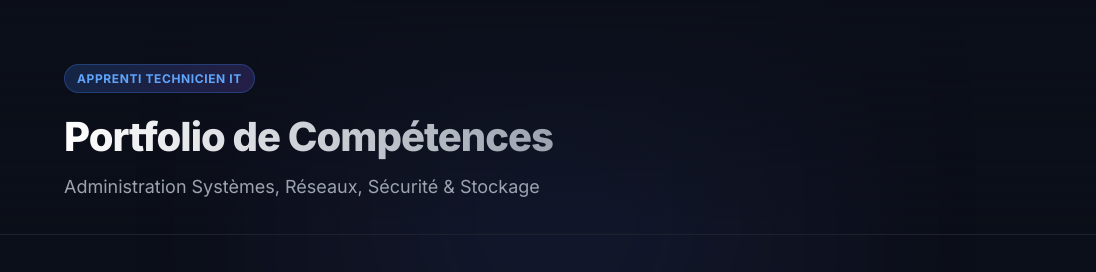
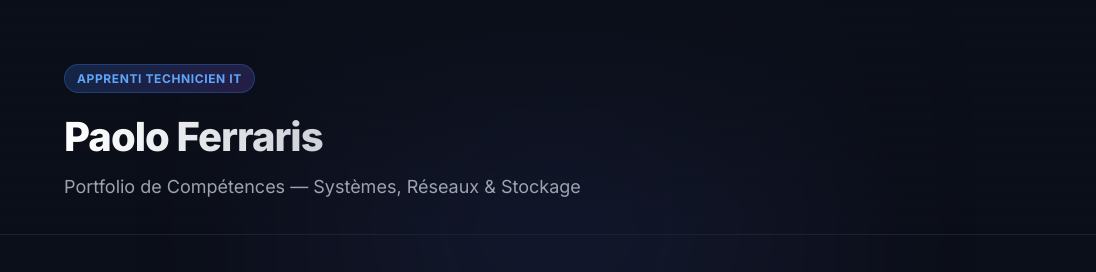
Before and after one commit to TucoPF/Homelab-Portfolio, a plain HTML site: page index.html in a window 1280 px wide. Shown: the top 272 px of the page, 0-1096 px from the left. Drawn offline with Linux system fonts and the light colour scheme.

Commit message:
style: display user's full name in portfolio header

```diff
--- a/index.html
+++ b/index.html
@@ -17,8 +17,8 @@
             <div class="header-content">
                 <div class="logo-area">
                     <span class="badge">Apprenti Technicien IT</span>
-                    <h1>Portfolio de Compétences</h1>
-                    <p class="subtitle">Administration Systèmes, Réseaux, Sécurité & Stockage</p>
+                    <h1>Paolo Ferraris</h1>
+                    <p class="subtitle">Portfolio de Compétences — Systèmes, Réseaux & Stockage</p>
                 </div>
                 <div class="contact-links">
                     <a href="https://github.com/TucoPF" target="_blank" class="btn btn-secondary">
```
